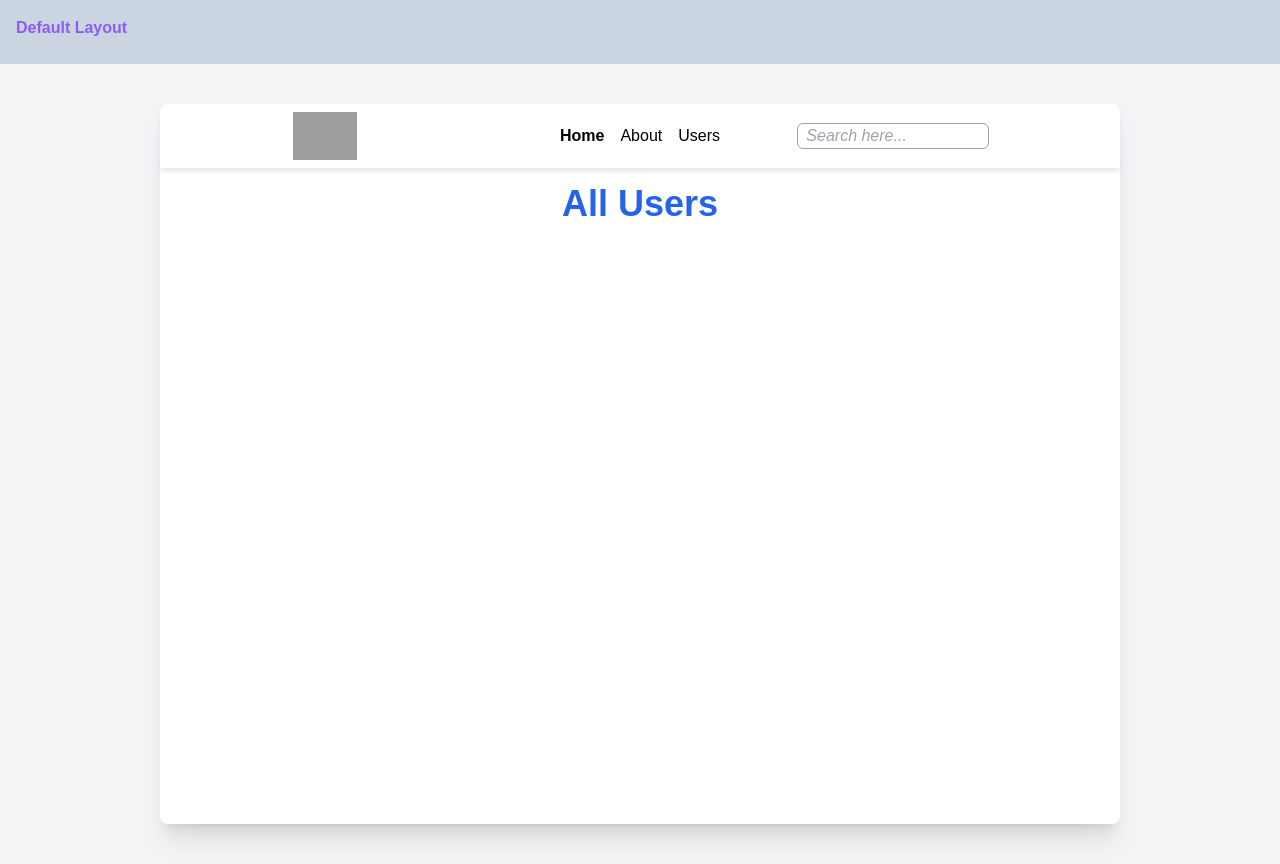
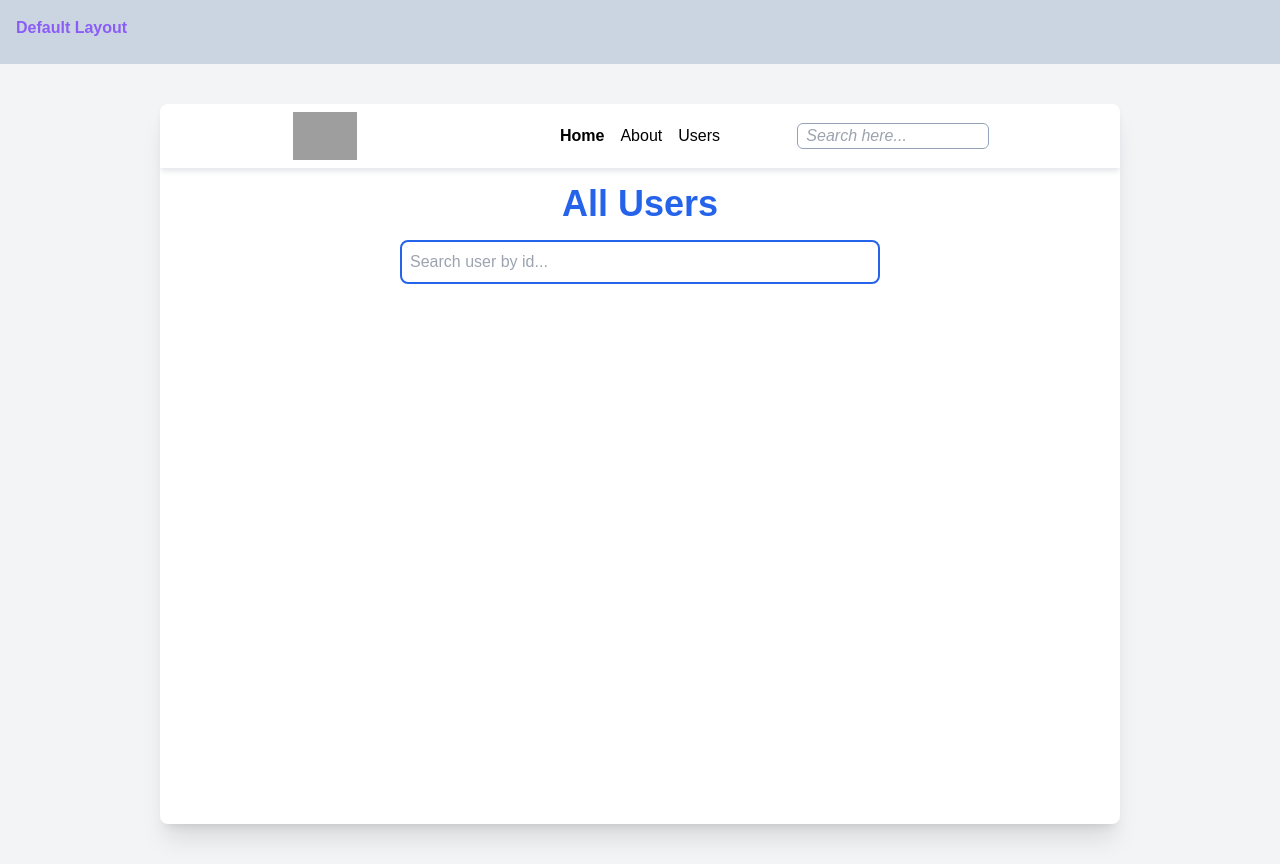
Before and after one commit to Ruma303/nuxt-start, a Nuxt app: page /users in a window 1280 px wide. Built offline with nearby package versions, Linux system fonts and the light colour scheme; grey boxes are pictures that could not be loaded.

Commit message:
inline middleware

```diff
--- a/pages/users/[id].vue
+++ b/pages/users/[id].vue
@@ -13,12 +13,22 @@ const id = ref(null);
 onMounted(() => {
     id.value = route.params.id;
 });
+
+definePageMeta({
+    middleware: [
+        function (to, from) {
+            console.log("middleware before page load");
+            console.log("From: ", from);
+            console.log("To: ", to);
+        },
+    ],
+});
 </script>
 
 <template>
     <div class="mx-auto w-full rounded-lg h-full flex flex-col gap-2">
         <h1 class="mt-2 p-2 text-4xl font-semibold h-fit text-center">
-            Wildcard: {{ id }}
+            Wildcard: /{{ id }}
         </h1>
     </div>
 </template>
--- a/pages/users/index.vue
+++ b/pages/users/index.vue
@@ -1,4 +1,6 @@
-<script setup></script>
+<script setup>
+const userID = ref(null);
+</script>
 
 <template>
     <div class="mx-auto w-full rounded-lg h-full flex flex-col gap-2">
@@ -7,6 +9,23 @@
         >
             All Users
         </h1>
+        <div class="flex flex-col items-center gap-4 w-full mx-auto rounded-lg">
+            <input
+                v-model="userID"
+                type="number"
+                class="p-2 w-1/2 mx-auto rounded-lg border-2 border-blue-600 focus:outline-none focus:border-blue-400"
+                placeholder="Search user by id..."
+            />
+            <p>
+                <NuxtLink
+                    v-if="userID"
+                    :to="`/users/${userID}`"
+                    class="p-2 w-1/2 mx-auto rounded-lg border-2 text-center text-blue-600 hover:bg-blue-600 hover:text-white focus:outline-none focus:border-blue-400"
+                >
+                    Go to user {{ userID }}
+                </NuxtLink>
+            </p>
+        </div>
     </div>
 </template>
 
```
